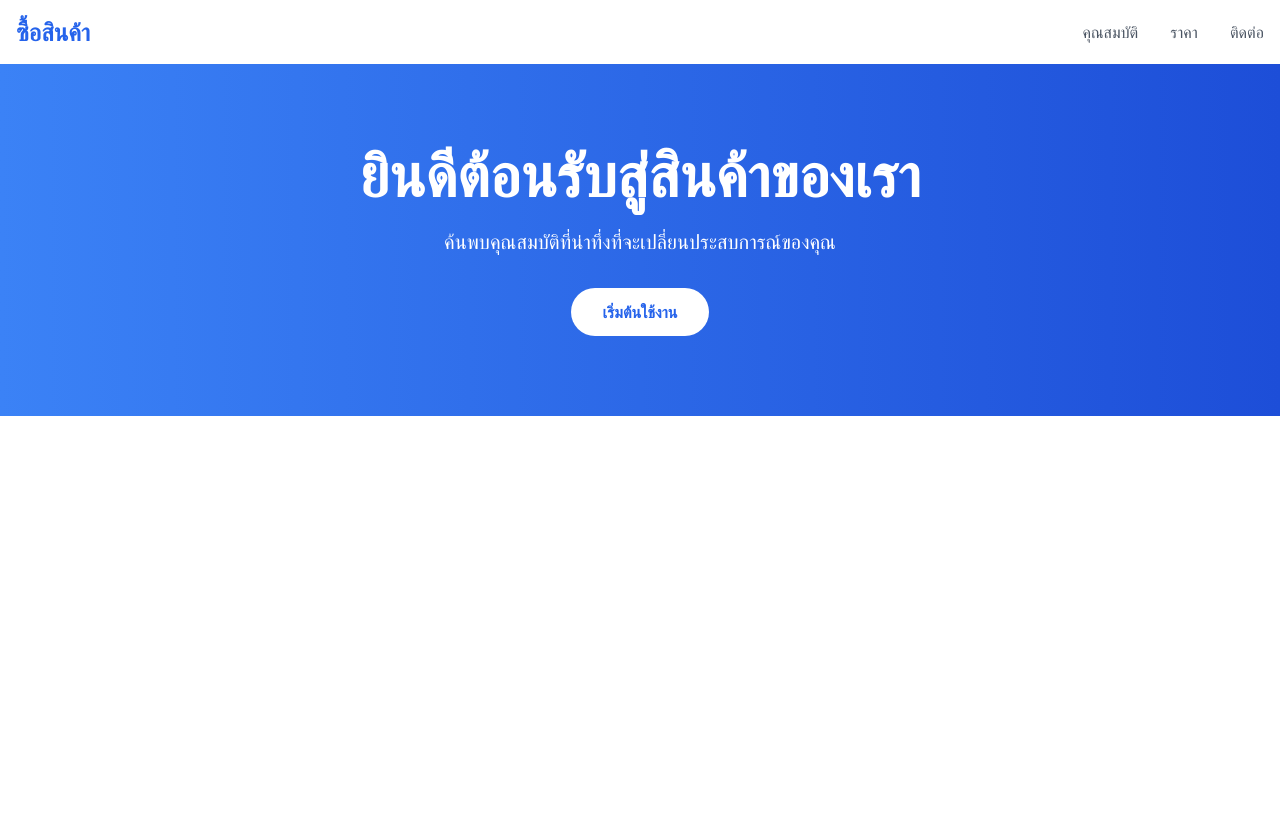
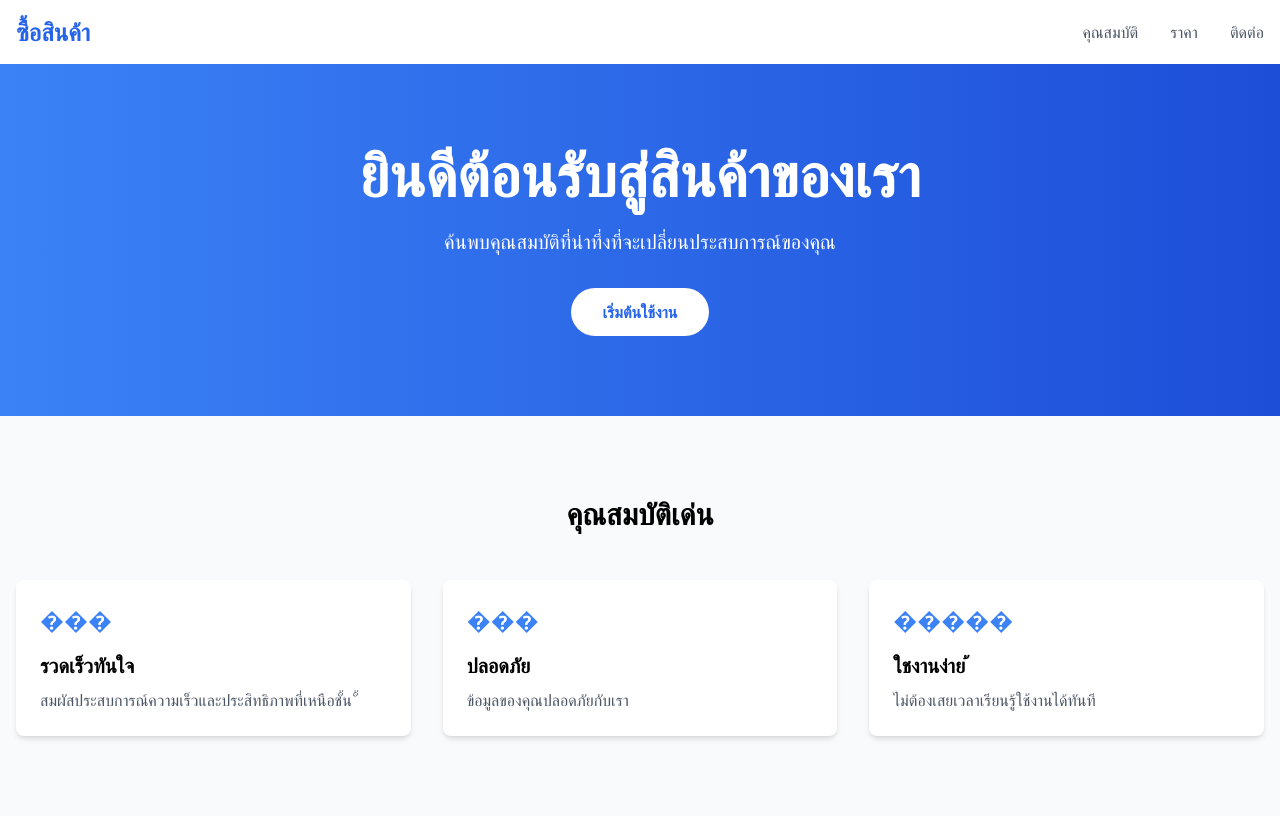
Before and after one commit to NChanantorn/product-landing-page, a plain HTML site: page index.html in a window 1280 px wide. Drawn offline with nearby package versions, Linux system fonts and the light colour scheme.

Commit message:
เพิ่มส่วนแสดงคุณสมบัติพร้อมการ์ด

```diff
--- a/index.html
+++ b/index.html
@@ -40,6 +40,32 @@
         </div>
         </section>
  </main>
+ <section id="features" class="py-20 bg-gray-50">
+    <div class="container mx-auto px-4">
+    <h2 class="text-3xl font-bold text-center mb-12">คุณสมบัติเด่น</h2>
+    <div class="grid grid-cols-1 md:grid-cols-3 gap-8">
+    <!-- คุณสมบัติที่ 1 -->
+    <div class="bg-white p-6 rounded-lg shadow-md">
+    <div class="text-blue-500 text-2xl mb-4">���</div>
+    <h3 class="font-bold text-xl mb-2">รวดเร็วทันใจ</h3>
+    <p class="text-gray-600">สมผัสประสบการณ์ความเร็วและประสิทธิภาพที่เหนือชั้น
+   ั้ </p>
+    </div>
+    <!-- คุณสมบัติที่ 2 -->
+    <div class="bg-white p-6 rounded-lg shadow-md">
+    <div class="text-blue-500 text-2xl mb-4">���</div>
+    <h3 class="font-bold text-xl mb-2">ปลอดภัย</h3>
+    <p class="text-gray-600">ข้อมูลของคุณปลอดภัยกับเรา</p>
+    </div>
+    <!-- คุณสมบัติที่ 3 -->
+    <div class="bg-white p-6 rounded-lg shadow-md">
+    <div class="text-blue-500 text-2xl mb-4">�����</div>
+    <h3 class="font-bold text-xl mb-2">ใชงานง่าย ้ </h3>
+    <p class="text-gray-600">ไม่ต้องเสยเวลาเรียนรู้ใช้งานได้ทันที </p>
+    </div>
+    </div>
+    </div>
+   </section>
 
  <footer>
  <!-- สวนท ้าย ่ -->
```
